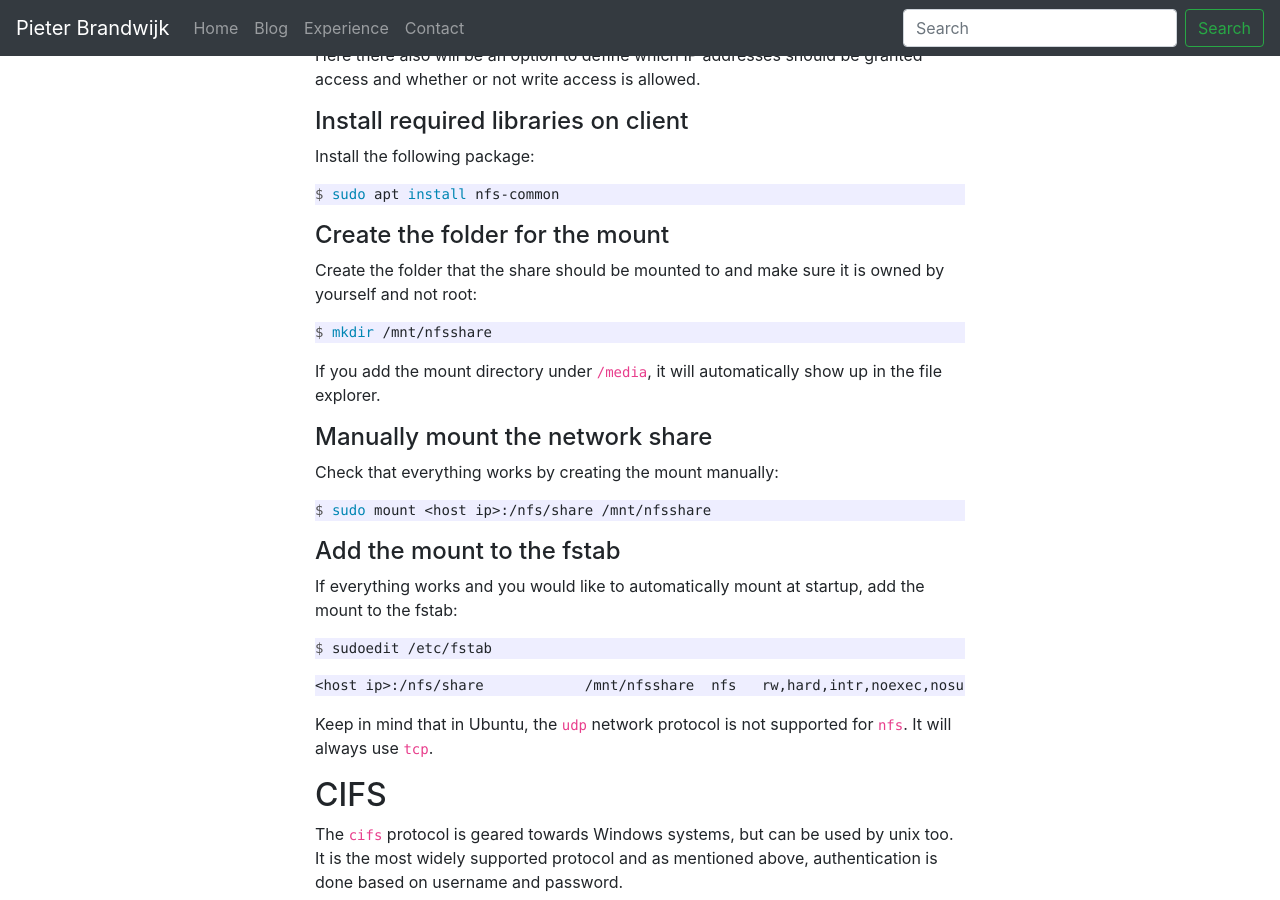
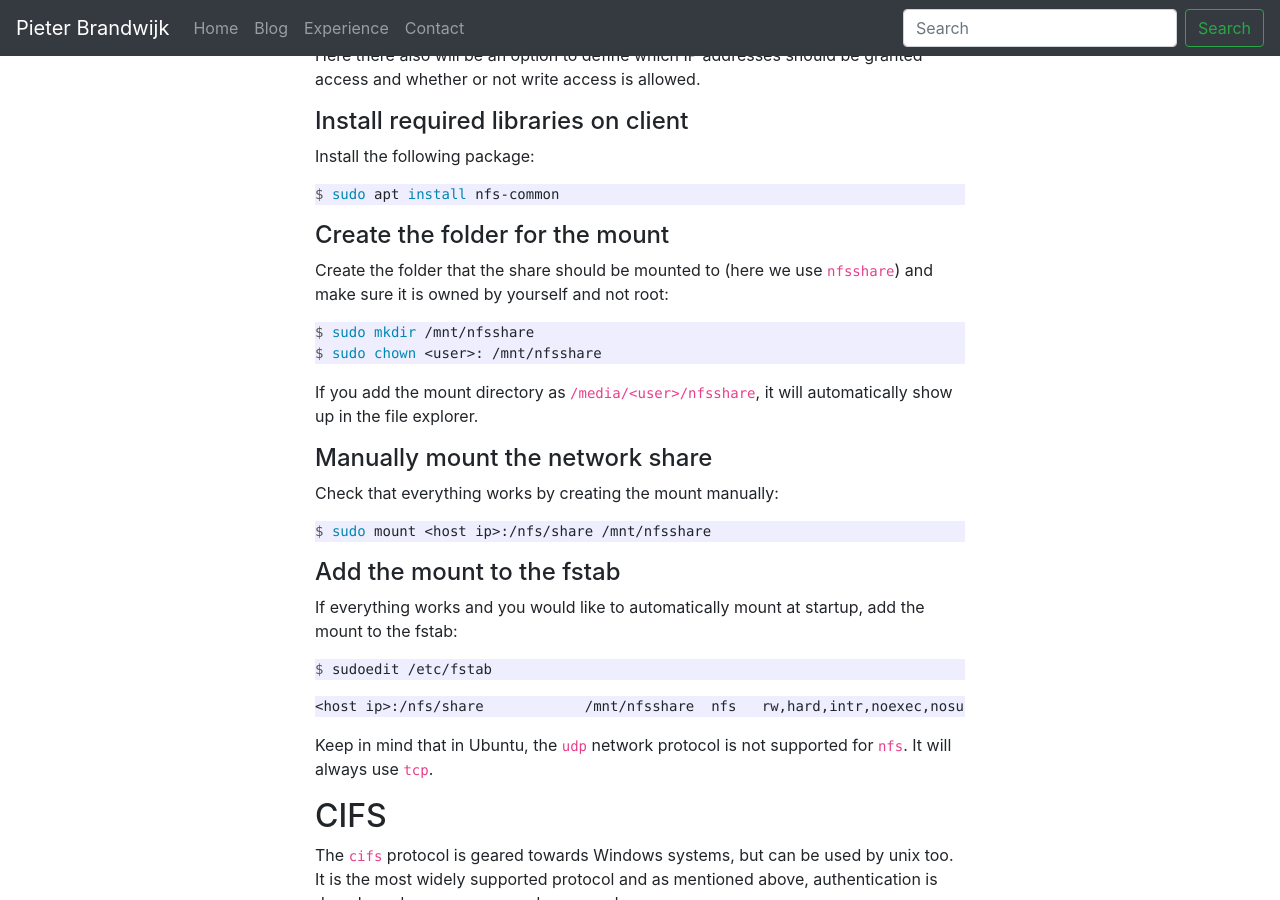
Before and after one commit to pbrandwijk/pbrandwijk.github.io, a Jekyll site: the page built from _posts/2023-06-09-mount-nas-share-with-nfs-or-cifs.md, in a window 1280 px wide and 900 px high, scrolled down 583 px. Built offline with Jekyll 4.4.1, drawn with Linux system fonts in a browser that asks for light colours; nearby versions of some CDN libraries; comment, search, counter and statistics services are not loaded.

Commit message:
Update post

````diff
--- a/_posts/2023-06-09-mount-nas-share-with-nfs-or-cifs.md
+++ b/_posts/2023-06-09-mount-nas-share-with-nfs-or-cifs.md
@@ -27,11 +27,12 @@ $ sudo apt install nfs-common
 ```
 
 #### Create the folder for the mount
-Create the folder that the share should be mounted to and make sure it is owned by yourself and not root:
+Create the folder that the share should be mounted to (here we use `nfsshare`) and make sure it is owned by yourself and not root:
 ```console
-$ mkdir /mnt/nfsshare
+$ sudo mkdir /mnt/nfsshare
+$ sudo chown <user>: /mnt/nfsshare
 ```
-If you add the mount directory under `/media`, it will automatically show up in the file explorer.
+If you add the mount directory as `/media/<user>/nfsshare`, it will automatically show up in the file explorer.
 
 #### Manually mount the network share
 Check that everything works by creating the mount manually:
````
